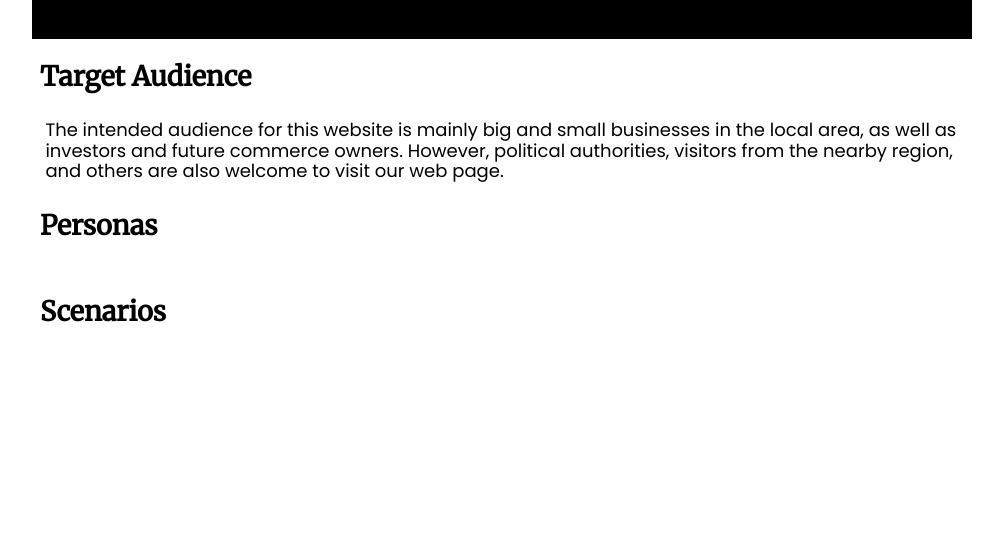
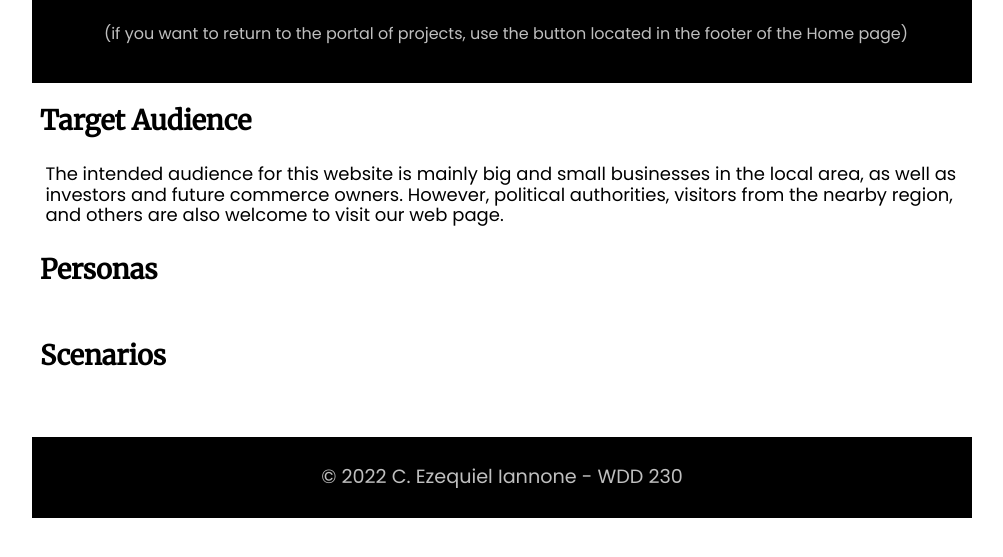
Before and after one commit to echi21/wdd230, a plain HTML site: page lesson3/target-audience.html in a window 1280 px wide. Shown: the part 105-662 px from the top of the page, without its empty margins (138-1141 px from the left). Drawn offline with Linux system fonts and the light colour scheme.

Commit message:
Adding instruction for returning to the main page

```diff
--- a/lesson3/target-audience.html
+++ b/lesson3/target-audience.html
@@ -21,6 +21,7 @@
   <body>
     <header>
       <h1>Website Planning Document</h1>
+      <p id="returning-instruction">(if you want to return to the portal of projects, use the button located in the footer of the Home page)</p>
     </header>
     <main>
       <h2>Target Audience</h2>
@@ -39,7 +40,9 @@
       <p>
 
       </p>
-
     </main>
+    <footer>
+      <p>&copy; <span id="year">2022 - </span> C. Ezequiel Iannone - WDD 230</p>
+    </footer>
   </body>
 </html>
```
Also changed, not shown: lesson3/color-scheme.html (+1 -2 lines), lesson3/typography.html (+1 -1 lines).
